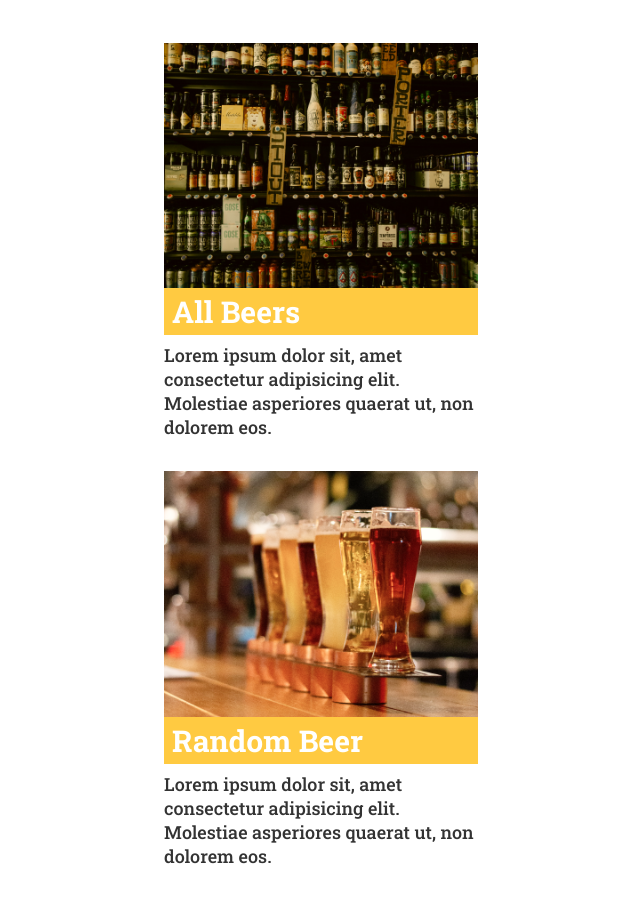
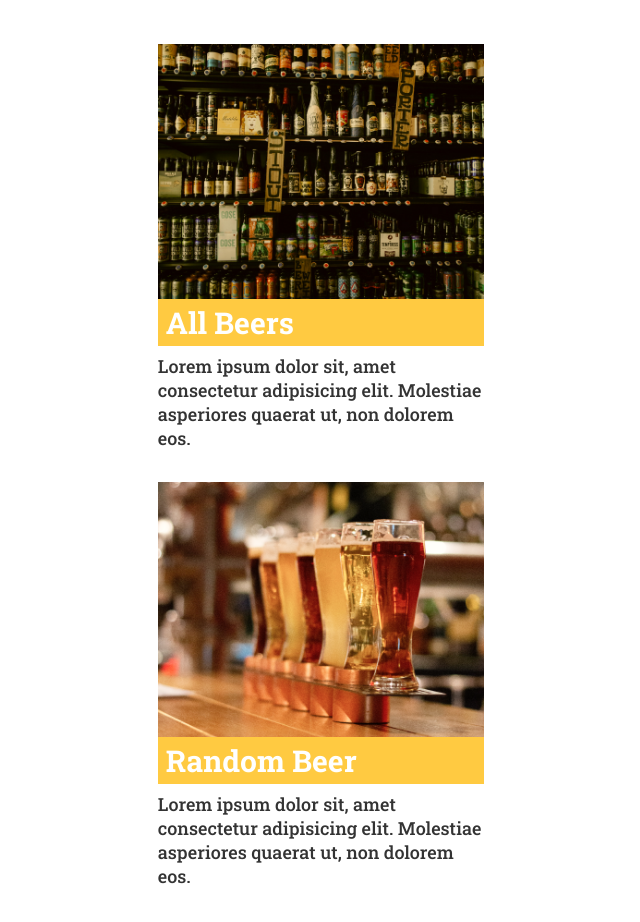
Before and after one commit to cecilestaller/react-project-beer-api, a React (Vite) app: page / in a window 1280 px wide. Shown: the top 922 px of the page, without its empty margins (319-959 px from the left). Built offline with nearby package versions, Linux system fonts and the light colour scheme.

Commit message:
width changed

```diff
--- a/src/App.css
+++ b/src/App.css
@@ -22,7 +22,7 @@ a {
 
 body {
     font-family: 'rob_slab';
-    max-width: 400px;
+    max-width: 414px;
     /* text-align: center; */
     margin: 0 auto;
     padding: 2%;
```
